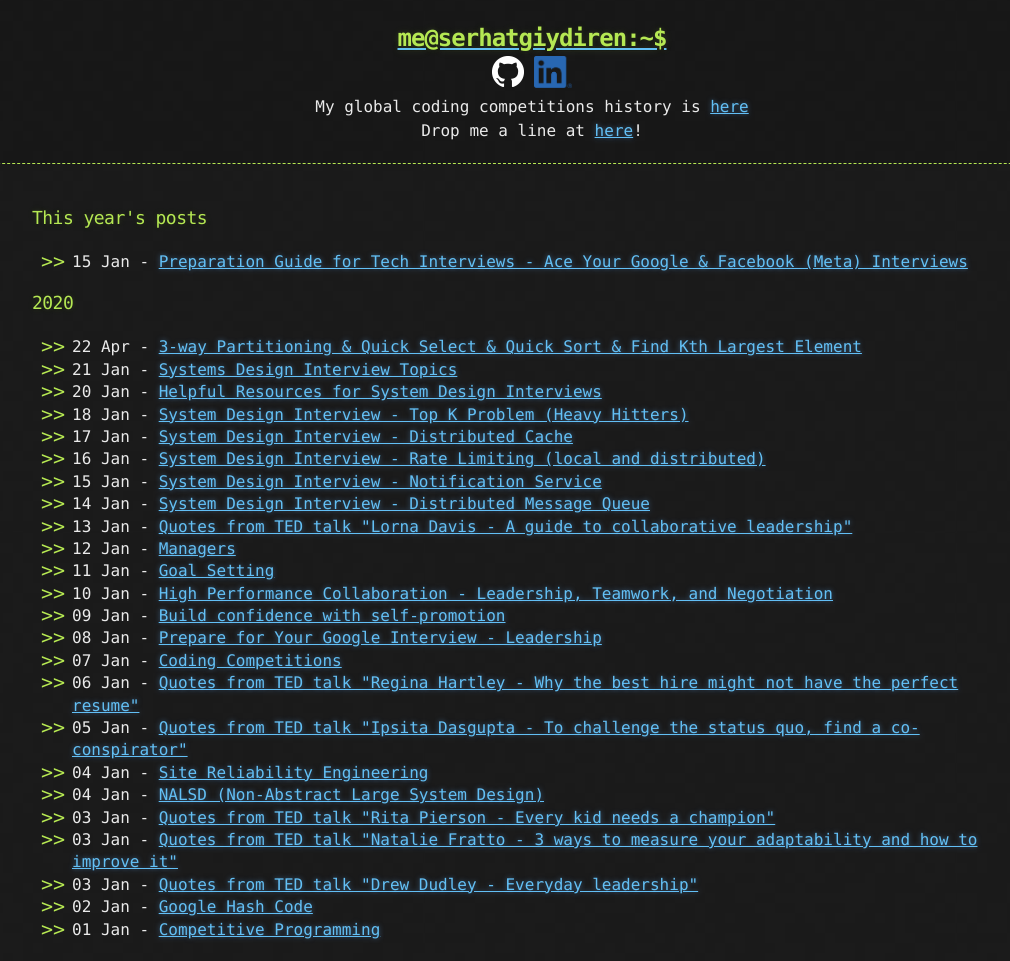
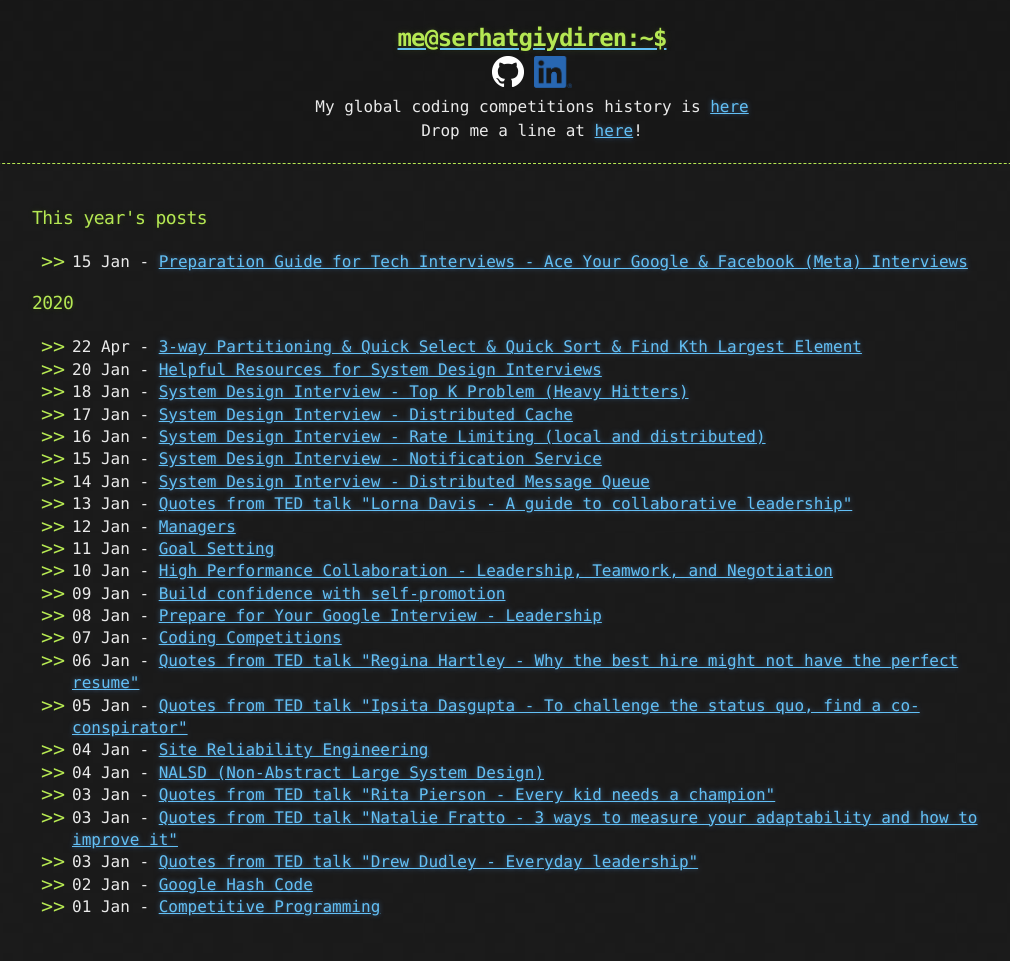
Before and after one commit to goodHunter27/serhatgiydiren.github.io, a Jekyll site: the page built from archive.md, in a window 1280 px wide. Shown: the whole page, without its empty margins (108-1118 px from the left). Built offline with Jekyll 4.4.1, drawn with Linux system fonts in a browser that asks for light colours; after the commit the page ends 939 px from its top, so only the background shows below that.

Commit message:
Update and rename 2020-01-21-systems-design-inteview-topics.md to 2020-01-21-system-design-inteview-topics.md

```diff
--- a/_posts/2020-01-21-systems-design-inteview-topics.md
+++ b/_posts/2020-01-21-system-design-inteview-topics.md
@@ -1,6 +1,6 @@
 ---
-title: Systems Design Interview Topics
-published: true
+title: System Design Interview Topics
+published: false
 ---
 
 ## GLOSSARY OF SYSTEM DESIGN BASICS
```
